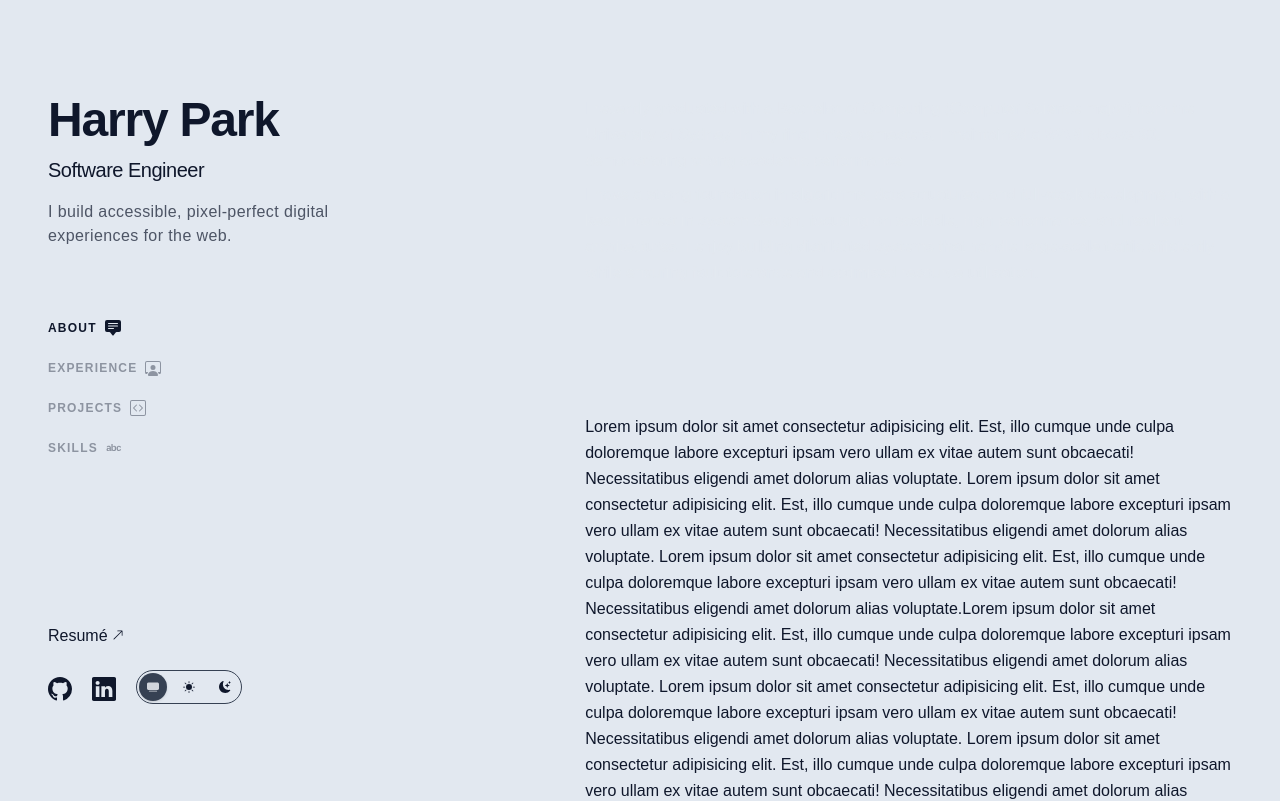
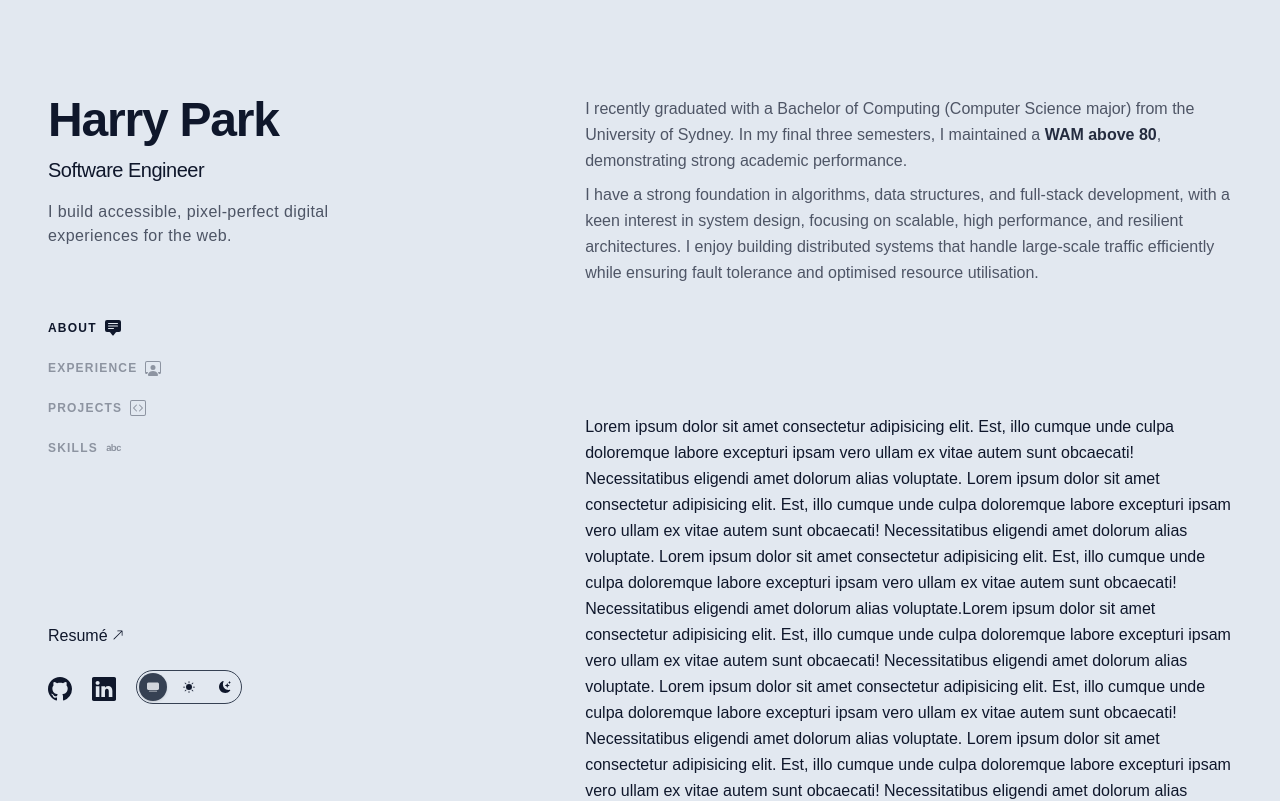
Before and after one commit to hjparrk/harrypark-portfolio, a Next.js app: page / in a window 1280 px wide. Shown: the top 801 px of the page. Built offline with nearby package versions, Linux system fonts and the light colour scheme; no server answers.

Commit message:
fix: minor fix

```diff
--- a/src/app/layout.tsx
+++ b/src/app/layout.tsx
@@ -1,7 +1,7 @@
 import type { Metadata } from 'next';
 import { Geist, Geist_Mono } from 'next/font/google';
 import './globals.css';
-import GlobalLayout from '@/components/global-layout';
+import GlobalLayout from '@/components/layouts/global-layout';
 
 const geistSans = Geist({
   variable: '--font-geist-sans',
--- a/src/components/header/navigation.tsx
+++ b/src/components/header/navigation.tsx
@@ -2,7 +2,7 @@
 
 import Link from 'next/link';
 import useActiveSection from '@/hooks/use-active-section';
-import { links } from './header-data';
+import links from '@/data/links';
 
 export default function Navigation() {
   const activeSection = useActiveSection();
--- a/src/components/main/about.tsx
+++ b/src/components/main/about.tsx
@@ -2,13 +2,16 @@ export default function About() {
   return (
     <section
       id='about'
-      className='text-light/70 flex flex-col space-y-2 lg:scroll-mt-24'
+      className='text-dark/70 dark:text-light/70 flex flex-col space-y-2 lg:scroll-mt-24'
     >
       <p>
         I recently graduated with a Bachelor of Computing (Computer Science
         major) from the University of Sydney. In my final three semesters, I
-        maintained a <strong className='text-light/90'>WAM above 80</strong>,
-        demonstrating strong academic performance.
+        maintained a{' '}
+        <strong className='text-dark/90 dark:text-light/90'>
+          WAM above 80
+        </strong>
+        , demonstrating strong academic performance.
       </p>
       <p>
         I have a strong foundation in algorithms, data structures, and
--- a/src/components/header/header-data.tsx
+++ b/src/data/links.tsx
@@ -1,6 +1,6 @@
 import { Icons } from '@/utils/icons';
 
-export const links = [
+const links = [
   { href: '#about', label: 'ABOUT', icon: <Icons.About /> },
   {
     href: '#experience',
@@ -10,3 +10,5 @@ export const links = [
   { href: '#projects', label: 'PROJECTS', icon: <Icons.Projects /> },
   { href: '#skills', label: 'SKILLS', icon: <Icons.Skills /> },
 ];
+
+export default links;
--- a/src/hooks/use-active-section.ts
+++ b/src/hooks/use-active-section.ts
@@ -1,10 +1,13 @@
-import { links } from '@/components/header/header-data';
-import { useEffect, useState } from 'react';
-
-const SECTION_IDS = links.map((link) => link.href.replace('#', ''));
+import links from '@/data/links';
+import { useEffect, useMemo, useState } from 'react';
 
 export default function useActiveSection() {
   const [activeSection, setActiveSection] = useState<string>('');
+
+  const SECTION_IDS = useMemo(
+    () => links.map((link) => link.href.replace('#', '')),
+    [links]
+  );
 
   useEffect(() => {
     const observer = new IntersectionObserver(
```
Also changed, not shown: src/components/layouts/global-layout.tsx (renamed from src/components/global-layout.tsx).
